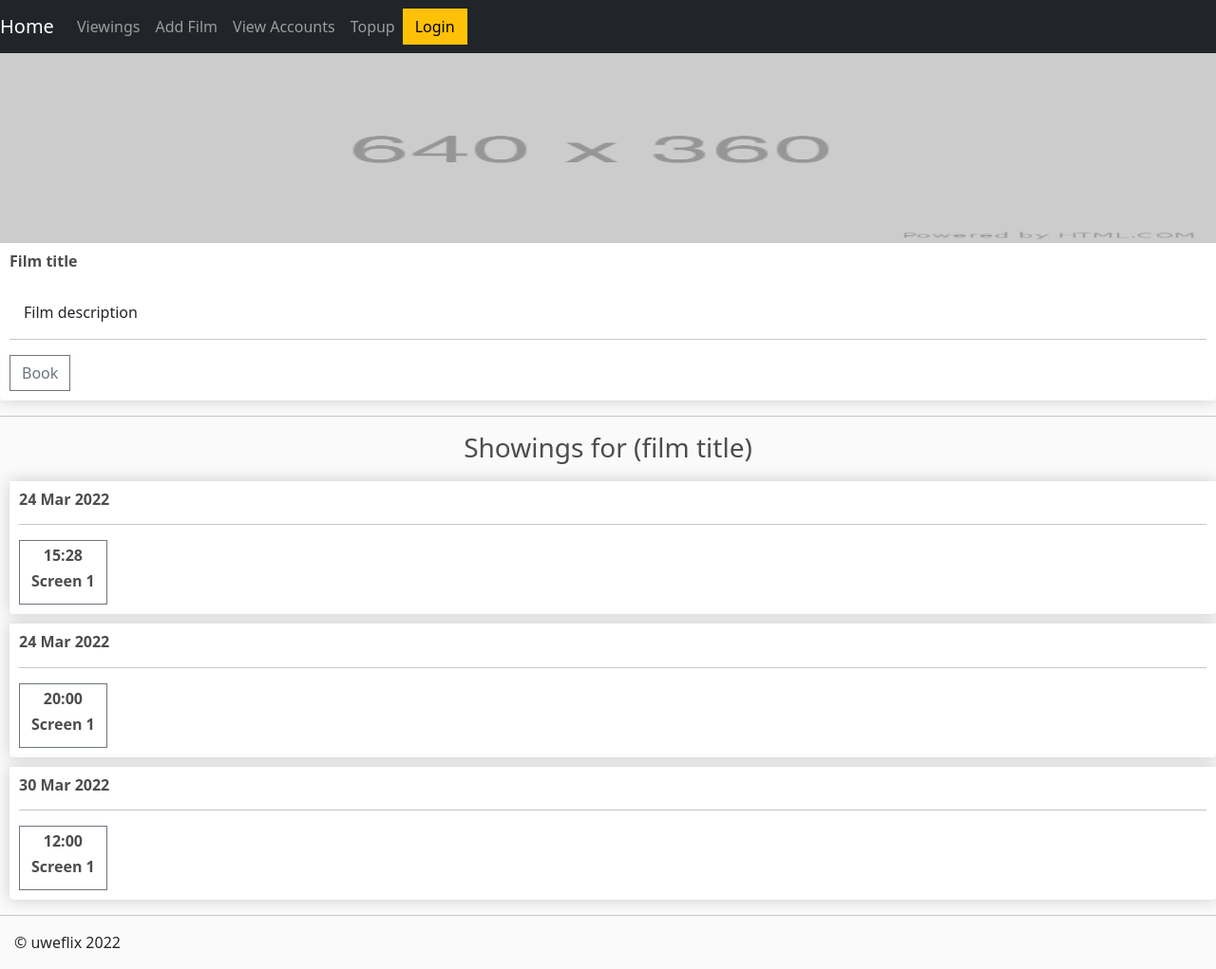
After one commit to MDuncan98/UWEFlix-Cinema-System-ESD-2022, a Django app: page /showings/ in a window 1280 px wide. The commit adds this page. Shown: the whole page at 95% size. Run offline with Django 4.2, Linux system fonts and the light colour scheme; data comes from the database, SQL or seed files in the repository; both versions use the stored data as it was after the commit; some libraries are stand-ins or nearby versions.

Commit message:
Added Showings template
Basic showings template completed. Needs functionality.

```diff
--- a/UWEFlix_django/uweflix/admin.py
+++ b/UWEFlix_django/uweflix/admin.py
@@ -7,3 +7,4 @@ admin.site.register(Account)
 admin.site.register(Film)
 admin.site.register(Customer)
 admin.site.register(ClubRep)
+admin.site.register(Showing)
--- a/UWEFlix_django/uweflix/forms.py
+++ b/UWEFlix_django/uweflix/forms.py
@@ -1,4 +1,3 @@
-from asyncio.windows_events import NULL
 from django import forms
 from uweflix.models import *
 from django.core.exceptions import ValidationError
--- a/UWEFlix_django/uweflix/templates/uweflix/layout.html
+++ b/UWEFlix_django/uweflix/templates/uweflix/layout.html
@@ -31,6 +31,9 @@
                 <li class="nav-item active">
                     <a class="nav-link" href="{% url 'view_accounts' %}">View Accounts</a>
                 </li>
+                <li class="nav-item active">
+                    <a class="nav-link" href="{% url 'topup' %}">Topup</a>
+                </li>
             </ul>
             <div class="form-inline my-2 my-lg-0">
                 <a href="{% url 'login' %}"class="btn btn-warning">Login</a>
--- /dev/null
+++ b/UWEFlix_django/uweflix/templates/uweflix/showings.html
@@ -0,0 +1,58 @@
+{% extends "uweflix/layout.html" %}
+{% load static %}
+{% block title %}
+Showings
+{% endblock %}
+{% block content %}
+
+<style>
+    form {
+        display: inline-block;
+    }
+
+    h3 {
+        text-align: center;
+    }
+
+    h2, h5, p, .col-lg-4 {
+        padding-left: 15px;
+    }
+
+    .showing-box {
+        padding-left: 10px;
+        padding-top: 10px;
+    }
+
+</style>
+
+<div class="row">
+    <div class="center">
+        <img class="thumbnail" src="{% static 'uweflix/images/placeholder.png' %}">
+        <div class="box-element film">
+            <h6><strong>Film title</strong></h6>
+            <br>
+            <p>Film description</p>
+            <hr>
+            <button class="btn btn-outline-secondary add-btn">Book</button>
+        </div>
+    </div>
+    <div class="showings">
+        <hr>
+        <h3>Showings for (film title)</h3>
+        {% for showing in showings %}
+        <div class ="showing-box">
+            <div class="box-element film">
+                <h6><strong>{{ showing.time | date:'j M Y' }}</strong></h6>
+                <hr>
+                <div>
+                    <a class="btn btn-outline-secondary add-btn" href="{% url 'showings' %}">
+                        <h6><strong>{{ showing.time | time:'G:i'}}</strong></h6>
+                        <h6><strong>Screen {{showing.screen.id}}</strong></h6>
+                    </a>
+                </div>
+            </div>
+        </div>
+        {% endfor %}
+    </div>
+</div>
+{% endblock %}
--- a/UWEFlix_django/uweflix/templates/uweflix/viewings.html
+++ b/UWEFlix_django/uweflix/templates/uweflix/viewings.html
@@ -11,7 +11,7 @@ Viewings
         <div class="box-element film">
             <h6><strong>{{film.title}}</strong></h6>
             <hr>
-            <button class="btn btn-outline-secondary add-btn">Book</button>
+            <a class="btn btn-outline-secondary add-btn" href="{% url 'showings' %}">Book</a>
         </div>
     </div>
     {% endfor %}
--- a/UWEFlix_django/uweflix/urls.py
+++ b/UWEFlix_django/uweflix/urls.py
@@ -12,9 +12,13 @@ transaction_list_view = views.TransactionListView.as_view(
 urlpatterns = [
     path("", views.home, name="home"),
     path("viewings/", views.viewings, name="viewings"),
+    path("showings/", views.showings, name="showings"),
     path("add_film/", views.add_film, name="add_film"),
     path("login/", views.login, name="login"),
+    path("topup/", views.topup, name="topup"),
+    #path("logOut/", views.logOut, name="logOut"),
     path("payment/", views.payment, name="payment"),
     path("view_accounts/", transaction_list_view, name="view_accounts"),
     path("thanks/", views.thanks, name="thanks"),
+    path("user/", views.userpage, name="user-page"),
 ]
--- a/UWEFlix_django/uweflix/views.py
+++ b/UWEFlix_django/uweflix/views.py
@@ -1,11 +1,19 @@
 from multiprocessing import context
+from turtle import title
 from django.shortcuts import get_object_or_404, render, redirect
 from django.http import HttpResponse
 from django.template import ContextPopException
 from django.views.generic import *
+
+#from uweflix.decorators import unauthenticated_user
 from .models import *
 from django.utils.timezone import datetime
 from .forms import PaymentForm
+#from .decorators import unauthenticated_user
+#from django.contrib.auth import authenticate, login, logout
+#from django.contrib.auth.models import Group
+#from django.contrib import messages
+
 
 def home(request):
     return render(request, 'uweflix/index.html')
@@ -14,6 +22,11 @@ def viewings(request):
     films = Film.objects.all()
     context = {'films':films}
     return render(request, 'uweflix/viewings.html', context)
+
+def showings(request):
+    showings = Showing.objects.all().order_by('time')
+    context = {'showings':showings}
+    return render(request, 'uweflix/showings.html', context)
 
 def add_film(request):
     context = {}
@@ -37,15 +50,33 @@ def add_film(request):
             print("Duration is not a valid number")
     return render(request, 'uweflix/add_film.html', context)
 
+#@unauthenticated_user
 def login(request):
-    if request.method == "POST":
-        request.POST.get('username') #Gets Username
-        request.POST.get('password') # Gets Password
-        # IF account_type = 'cm'
-            #redirect to add film page
-        # ELIF ... 'am'
-        #   #
-    return render(request, 'uweflix/login.html')
+    if request.method == 'POST':
+        un = request.POST['username'] #Gets Username
+        pw = request.POST['password'] #Gets Password
+        try:
+            acc = Account.objects.get(username=un)#Get account from database
+            if (acc.password == pw): #If entered password matches one from account object
+                request.session['username'] = un
+                request.session['accountType'] = acc.account_type
+                if (acc.account_type == 'cm'): # Cinema Manager
+                    return render(request, 'uweflix/add_film.html')
+                if (acc.account_type == 'am'): # Accounts Manager
+                    return render(request, 'uweflix/view_accounts.html')
+                if (acc.account_type == 'cr'): # Cinema Manager
+                    return render(request, 'uweflix/viewings.html')
+                if (acc.account_type == 'st'): # Student
+                    return render(request, 'uweflix/viewings.html')
+        except:
+            #More useful error message to be shown to user can be added
+            print("error")
+
+    return render(request, "uweflix/logIn.html")
+
+def userpage(request):
+    context = {}
+    return render(request, 'uweflix/user.html', context)
 
 def payment(request): # Will also take showing_id as a param once showing page is completed!
     showing = Showing.objects.filter(id=1)
@@ -68,6 +99,21 @@ def payment(request): # Will also take showing_id as a param once showing page i
 
 def thanks(request):
     render(request, "uweflix/thanks.html")
+
+def topup(request):
+    if 'accountType' in request.session:
+        if request.session['accountType'] == "cr":
+            if request.method == 'POST':
+                topUpValue = request.POST.get("topUpValue")
+                loggedInRep = ClubRep.objects.get(username = request.session['username'])
+                loggedInRep.credit = loggedInRep.credit + round(float(topUpValue), 2)
+                loggedInRep.save()
+            return render(request, "uweflix/topup.html")
+        else:
+
+            return redirect('home')
+    else:
+        return redirect('home')
 
 """class PaymentView(TemplateView):
     model = Showing
--- a/UWEFlix_django/web_project/settings.py
+++ b/UWEFlix_django/web_project/settings.py
@@ -112,6 +112,10 @@ USE_I18N = True
 
 USE_TZ = True
 
+SESSION_EXPIRE_AT_BROWSER_CLOSE = True
+SESSION_COOKIE_AGE = 20*60
+SESSION_SAVE_EVERY_REQUEST = True
+
 
 # Static files (CSS, JavaScript, Images)
 # https://docs.djangoproject.com/en/4.0/howto/static-files/
```
Also changed, not shown: UWEFlix_django/uweflix/decorators.py (added, +24 -0 lines), UWEFlix_django/uweflix/static/uweflix/site.css (+7 -1 lines), UWEFlix_django/uweflix/templates/uweflix/topup.html (added, +109 -0 lines), UWEFlix_django/uweflix/templates/uweflix/user.html (added, +7 -0 lines), UWEFlix_django/db.sqlite3, 1 other file.
